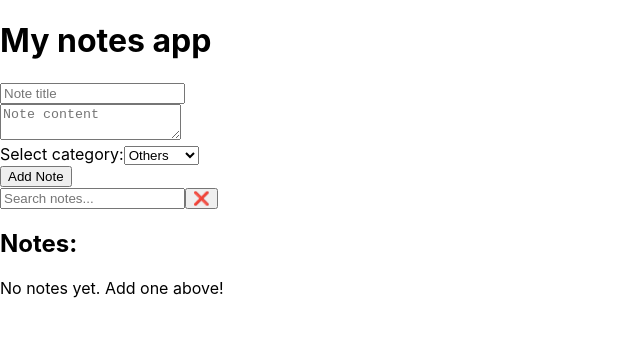
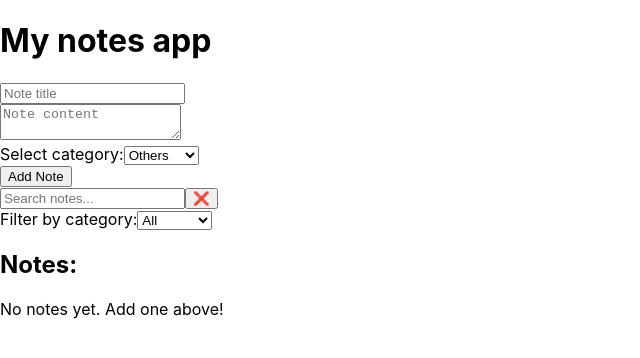
Before and after one commit to danevairena/Notes-app, a React (Create React App) app: page / in a window 1280 px wide. Shown: the top 358 px of the page, without its empty margins (0-640 px from the left). Built offline with nearby package versions, Linux system fonts and the light colour scheme.

Commit message:
adding categoryFiltering

```diff
--- a/src/App.js
+++ b/src/App.js
@@ -38,6 +38,9 @@ function App() {
   //new state to store the search query
   const [searchQery, setSearchQuery] = useState("");
 
+  //filtering Notes by category
+  const [categoryFilter, setCategoryFilter] = useState("All");
+
   //this function is called when the user submits the edited note
   //it loops through all existing notes and if a note’s title matches
   //the one being edited, we replace it with the new version (updatedNote).
@@ -61,6 +64,10 @@ function App() {
     note.content.toLocaleLowerCase().includes(searchQery.toLocaleLowerCase())
   );
 
+  const filteredByCategory =
+    categoryFilter === "All"
+    ? filteredNotes
+    : filteredNotes.filter(() => filteredNotes.category === categoryFilter);
 
   //in NoteForm you are passing the necessary props
   //onAddNote(note) — crating new notes
@@ -80,8 +87,23 @@ function App() {
         value={searchQery}
         onChange={(e) => setSearchQuery(e.target.value)}
       />
-      <button onClick={() => setSearchQuery("")} aria-label="Clear search">❌</button>
-      <NoteList notes={filteredNotes} onEditNote={setEditNote} onDeleteNote={deleteNote}/>
+      <button onClick={() => setSearchQuery("")} aria-label="Clear search">❌</button><br/>
+      <label> Filter by category:
+        <select
+          name="categoryFilter"
+          //force the select's value to match the state variable
+          value={categoryFilter}
+          //update the state variable on any change
+          onChange={e => setCategoryFilter(e.target.value)}
+        >
+          <option value="All">All</option>
+          <option value="Others">Others</option>
+          <option value="Work">Work</option>
+          <option value="Personal">Personal</option>
+          <option value="Home">Home</option>
+        </select>
+      </label><br/>
+      <NoteList notes={filteredByCategory} onEditNote={setEditNote} onDeleteNote={deleteNote}/>
     </div>
   );
 }
```
